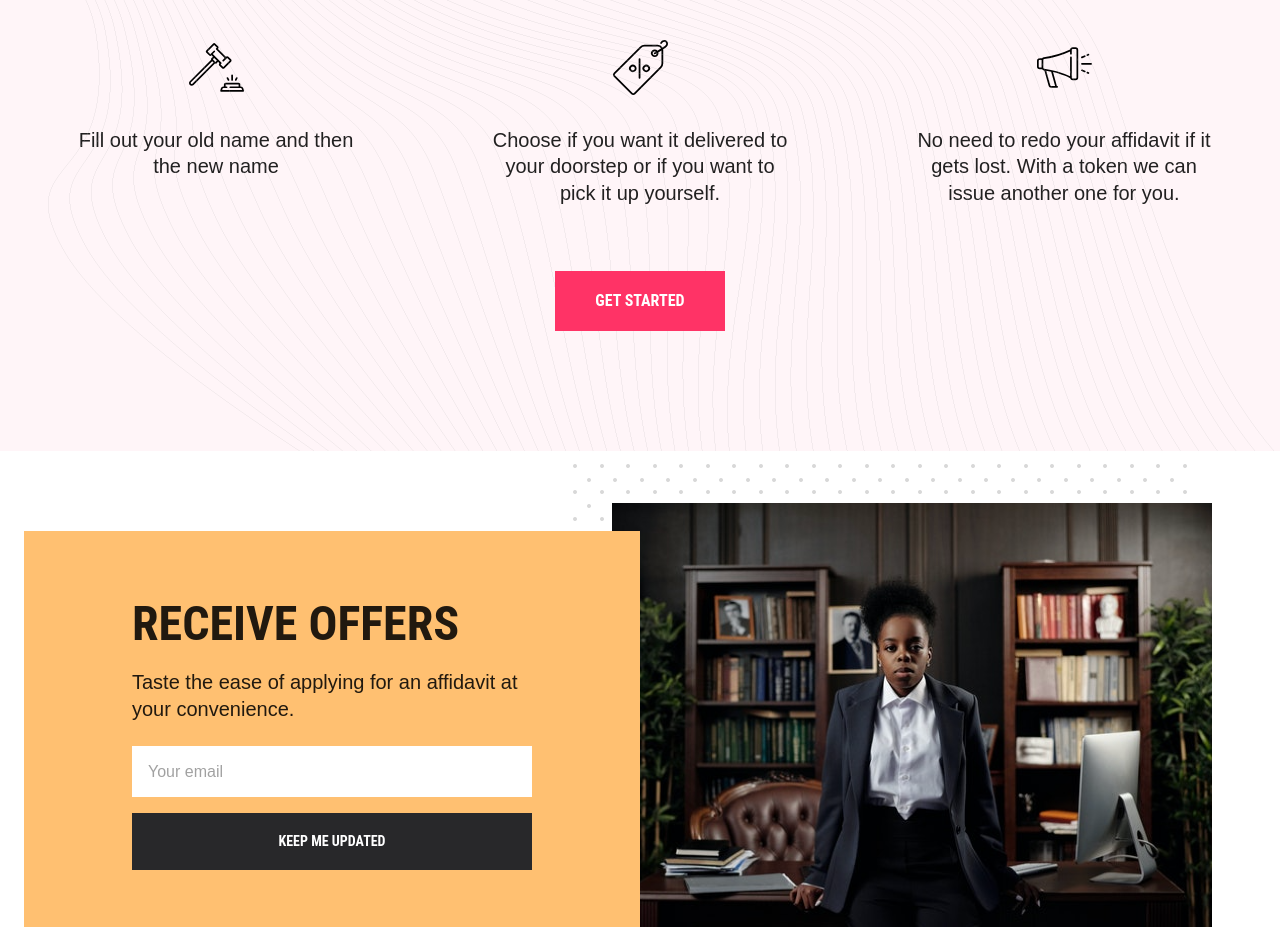
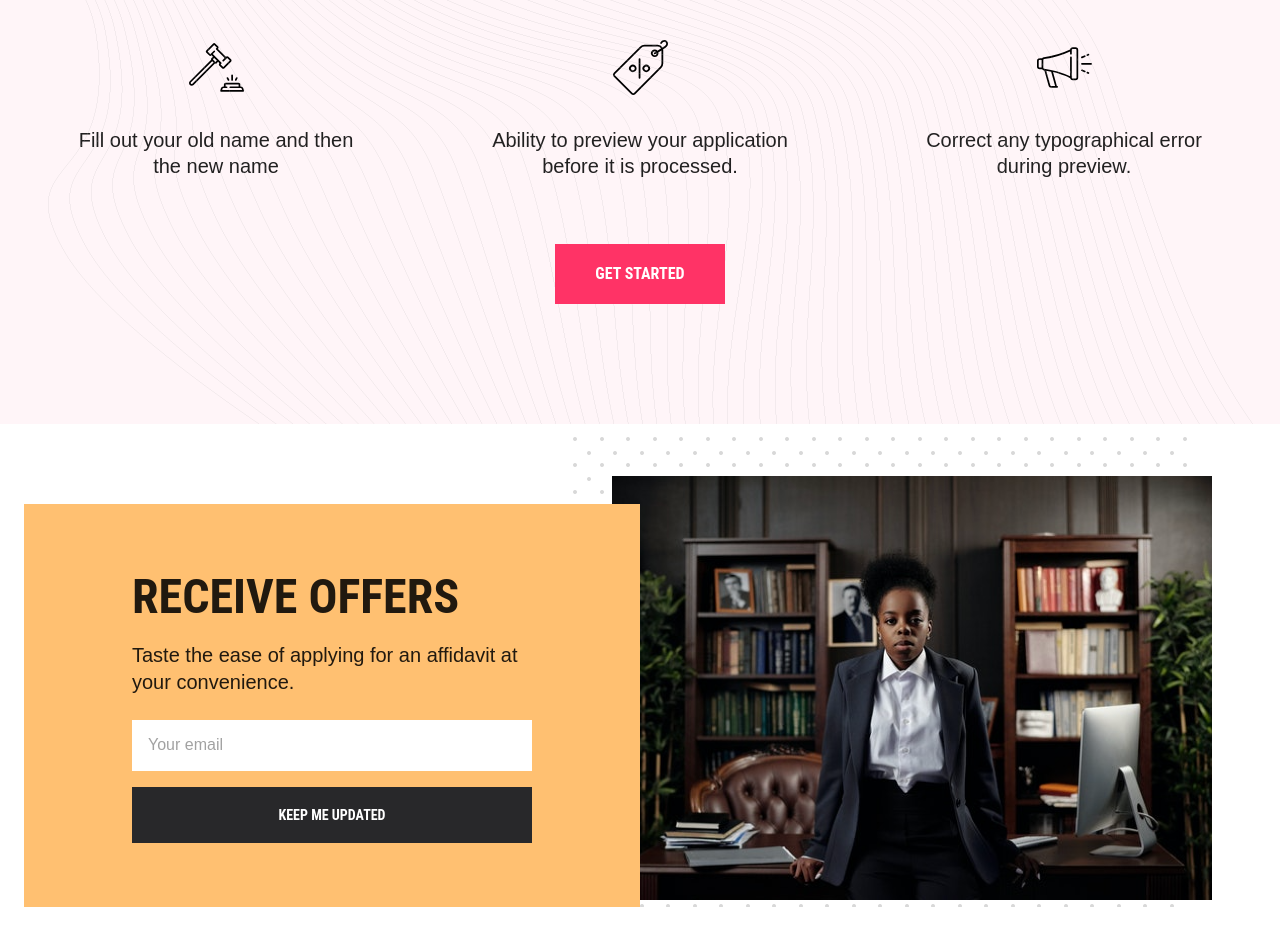
Before and after one commit to codaholicc/affidavit_frontend, a React (Create React App) app: page / in a window 1280 px wide. Shown: the part 2447-3374 px from the top of the page. Built offline with nearby package versions, Linux system fonts and the light colour scheme.

Commit message:
chore: change text in HowItWorksSection

```diff
--- a/src/modules/views/ProductHowItWorks.js
+++ b/src/modules/views/ProductHowItWorks.js
@@ -87,7 +87,7 @@ function ProductHowItWorks(props) {
                   className={classes.image}
                 />
                 <Typography variant="h5" align="center">
-                  Choose if you want it delivered to your doorstep or if you want to pick it up yourself.
+                  Ability to preview your application before it is processed.
                 </Typography>
               </div>
             </Grid>
@@ -100,8 +100,8 @@ function ProductHowItWorks(props) {
                   className={classes.image}
                 />
                 <Typography variant="h5" align="center">
-                  {'No need to redo your affidavit if it gets lost. '}
-                  {'With a token we can issue another one for you.'}
+                  {'Correct any typographical error during preview'}
+                  {'.'}
                 </Typography>
               </div>
             </Grid>
```
